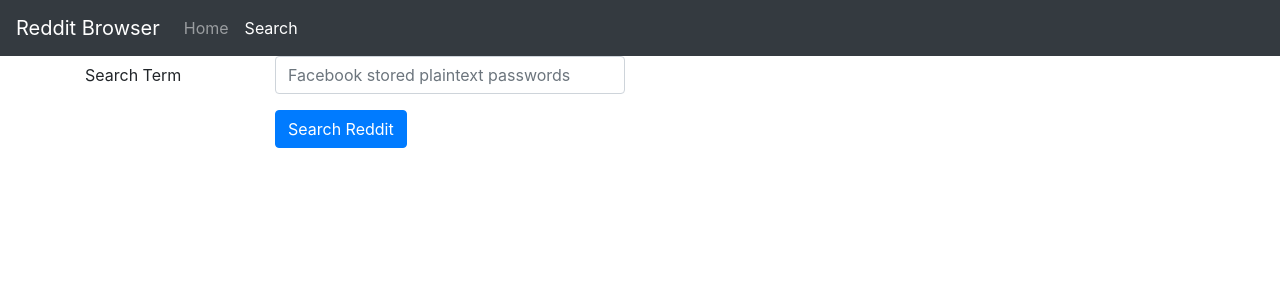
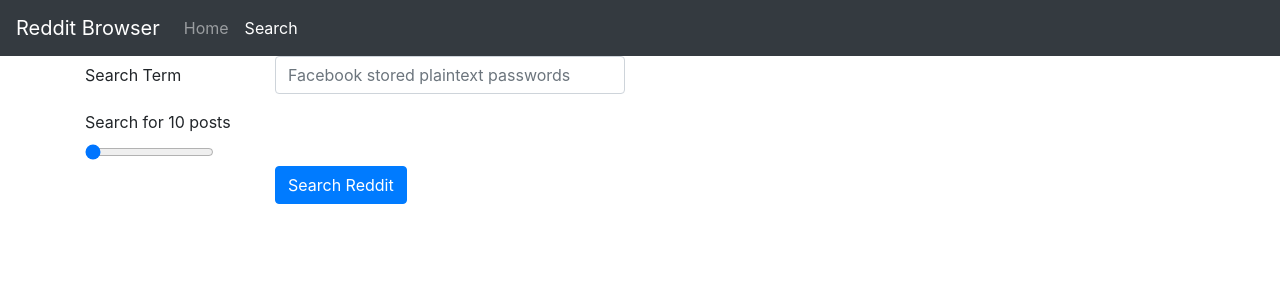
Before and after one commit to kodyclemens/reddit-react, a React (Create React App) app in the folder client/: page /search in a window 1280 px wide. Shown: the top 300 px of the page. Built offline with nearby package versions, Linux system fonts and the light colour scheme.

Commit message:
changed query to reddit API. added slider, allowing user to adjust amount of returned search results on the search form

```diff
--- a/client/src/actions/index.js
+++ b/client/src/actions/index.js
@@ -1,7 +1,7 @@
-export const searchReddit = query => {
+export const searchReddit = (query, amount) => {
   return dispatch => {
     dispatch({type: 'START_SEARCH', query});
-    return fetch(`http://www.reddit.com/r/all/search.json?limit=10&q=${query}`)
+    return fetch(`http://www.reddit.com/r/all/search.json?limit=${amount}&q=${query}&t=all&sort=hot`)
     .then(resp => resp.json())
     .then(posts => dispatch({type: 'SAVE_RESULTS', results: posts}));
   };
--- a/client/src/components/SearchForm.js
+++ b/client/src/components/SearchForm.js
@@ -6,7 +6,8 @@ import { searchReddit } from '../actions/index';
 class SearchForm extends Component {
 
   state = {
-    query: ''
+    query: '',
+    amount: 10
   };
 
   handleChange = event => {
@@ -17,11 +18,14 @@ class SearchForm extends Component {
 
   handleSubmit = event => {
     event.preventDefault();
-    this.props.searchReddit(this.state.query)
+    this.props.searchReddit(this.state.query, this.state.amount)
+  };
+
+  handleSlider = event => {
     this.setState({
-      query: ''
+      amount: event.target.value
     })
-  };
+  }
 
   render() {
     return(
@@ -35,7 +39,9 @@ class SearchForm extends Component {
               <Form.Control type="text" placeholder="Facebook stored plaintext passwords" onChange={this.handleChange} value={this.state.query} />
             </Col>
           </Form.Group>
-
+          <label>Search for {this.state.amount} posts</label>
+          <br></br>
+          <input type="range" min="10" max="100" value={this.state.amount} className="slider" id="myRange" onChange={this.handleSlider} ></input>
           <Form.Group as={Row}>
             <Col sm={{ span: 10, offset: 2 }}>
               <Button type="submit">Search Reddit</Button>
@@ -48,7 +54,7 @@ class SearchForm extends Component {
 };
 
 const mapDispatchToProps = dispatch => ({
-  searchReddit: formData => dispatch(searchReddit(formData))
+  searchReddit: (query, amount) => dispatch(searchReddit(query, amount))
 });
 
 export default connect(null, mapDispatchToProps)(SearchForm);
--- a/package.json
+++ b/package.json
@@ -9,5 +9,6 @@
     "build": "yarn --cwd client install && yarn --cwd client build",
     "deploy": "cp -a client/build/. public/",
     "heroku-postbuild": "yarn build && yarn deploy"
-  }
+  },
+  "dependencies": {}
 }
```
Also changed, not shown: 1 other file (tests, documents, lock files or other folders).
